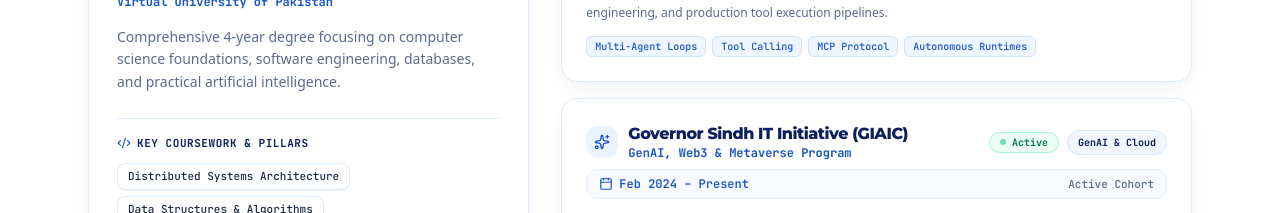
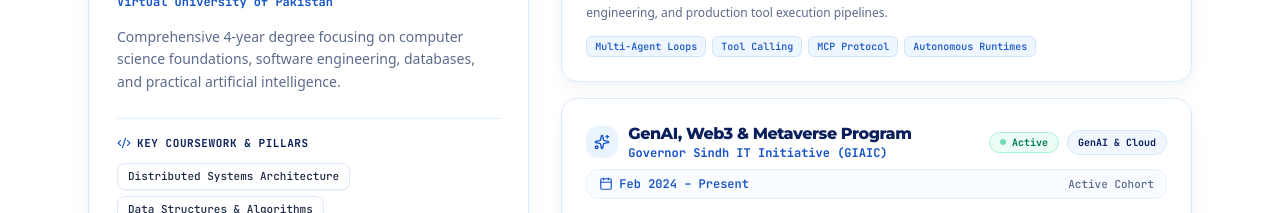
Before and after one commit to SainBux-HadiSeelro/sainbux-portfolio, a Next.js app: page / in a window 1280 px wide. Shown: the part 5460-5673 px from the top of the page. Built offline with nearby package versions, Linux system fonts and the light colour scheme; no server answers.

Commit message:
Swap GIAIC title and organization in Education section

```diff
--- a/src/components/Education.tsx
+++ b/src/components/Education.tsx
@@ -51,8 +51,8 @@ export default function Education() {
       topics: ["Multi-Agent Loops", "Tool Calling", "MCP Protocol", "Autonomous Runtimes"],
     },
     {
-      title: "Governor Sindh IT Initiative (GIAIC)",
-      organization: "GenAI, Web3 & Metaverse Program",
+      title: "GenAI, Web3 & Metaverse Program",
+      organization: "Governor Sindh IT Initiative (GIAIC)",
       period: "Feb 2024 – Present",
       badge: "GenAI & Cloud",
       status: "Active Cohort",
```
